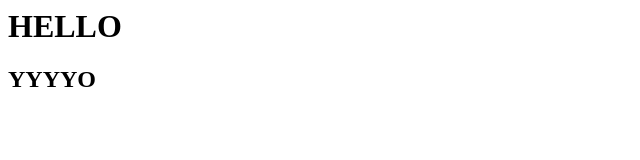
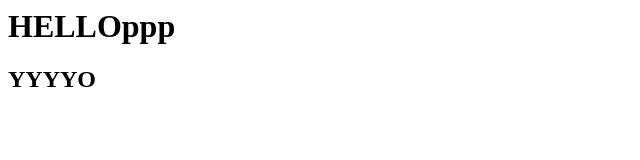
Before and after one commit to EloiseCalais/EloiseCalais.github.io, a plain HTML site: page index.html in a window 1280 px wide. Shown: the whole page, without its empty margins (0-640 px from the left). Drawn offline with Linux system fonts and the light colour scheme.

Commit message:
Update index.html

```diff
--- a/index.html
+++ b/index.html
@@ -14,7 +14,7 @@
   </head>
   </head>
     <h1>
-    HELLO
+    HELLOppp
   </h1>
    <h2>
     YYYYO
```
